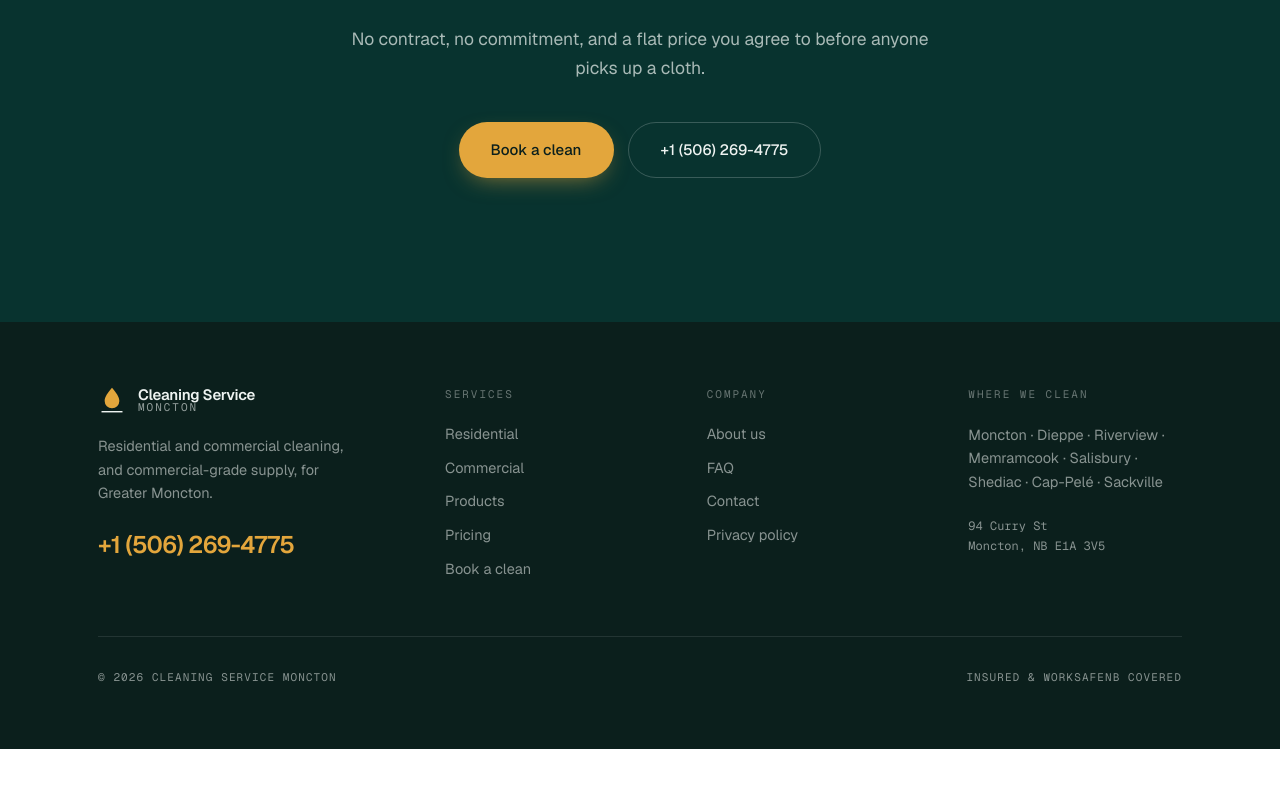
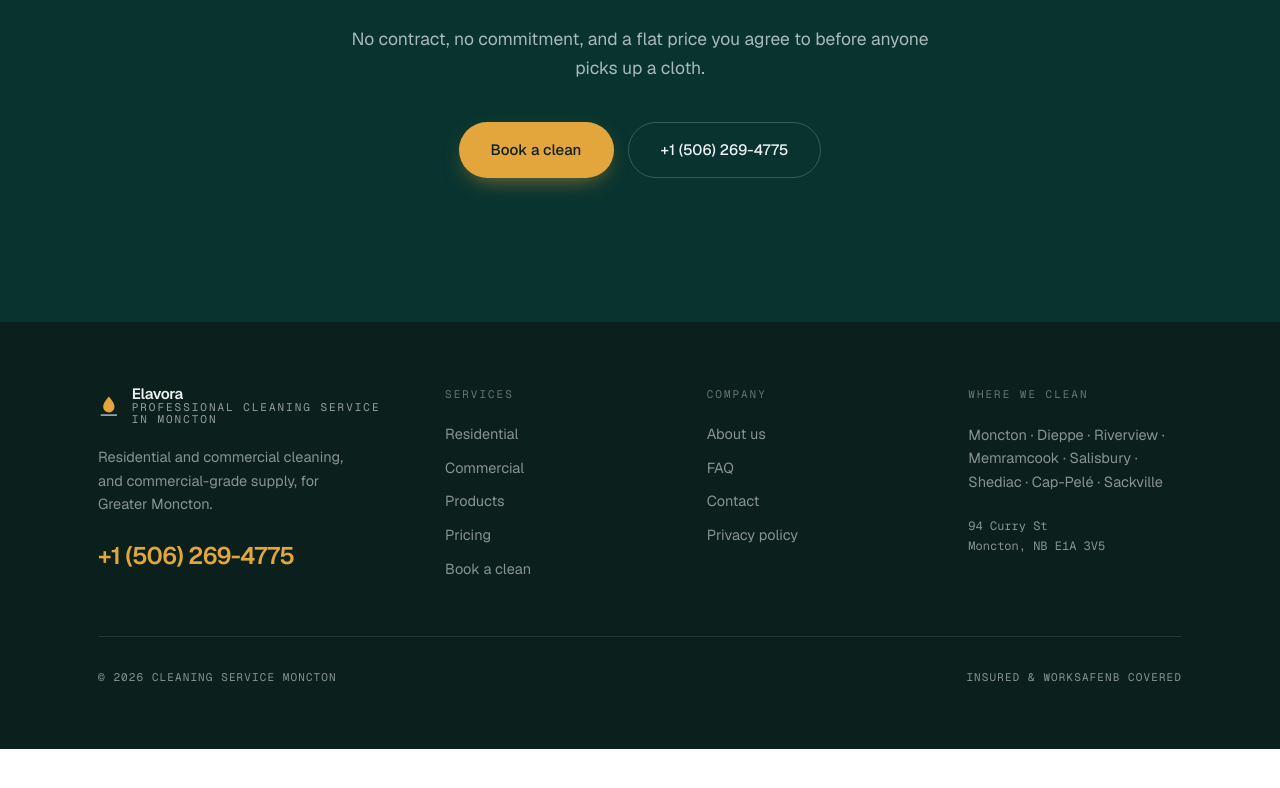
Before and after one commit to mohibxhk/cleaning-service-moncton, a Next.js app: page / in a window 1280 px wide. Shown: the part 8680-9468 px from the top of the page. Built offline with nearby package versions, Linux system fonts and the light colour scheme; no server answers.

Commit message:
Update footer.tsx

```diff
--- a/src/components/footer.tsx
+++ b/src/components/footer.tsx
@@ -13,8 +13,8 @@ export function Footer() {
                 <path fill="#EEF3F1" d="M4 28.6h24v1.6H4z" />
               </svg>
               <span className="leading-[1.05] text-foam">
-                <span className="block text-[15px] font-semibold tracking-[-0.02em]">Cleaning Service</span>
-                <span className="eyebrow block opacity-60">Moncton</span>
+                <span className="block text-[15px] font-semibold tracking-[-0.02em]">Elavora</span>
+                <span className="eyebrow block opacity-60">Professional cleaning service in Moncton</span>
               </span>
             </div>
             <p className="mt-5 max-w-[34ch] text-[14.5px] leading-relaxed">
```
